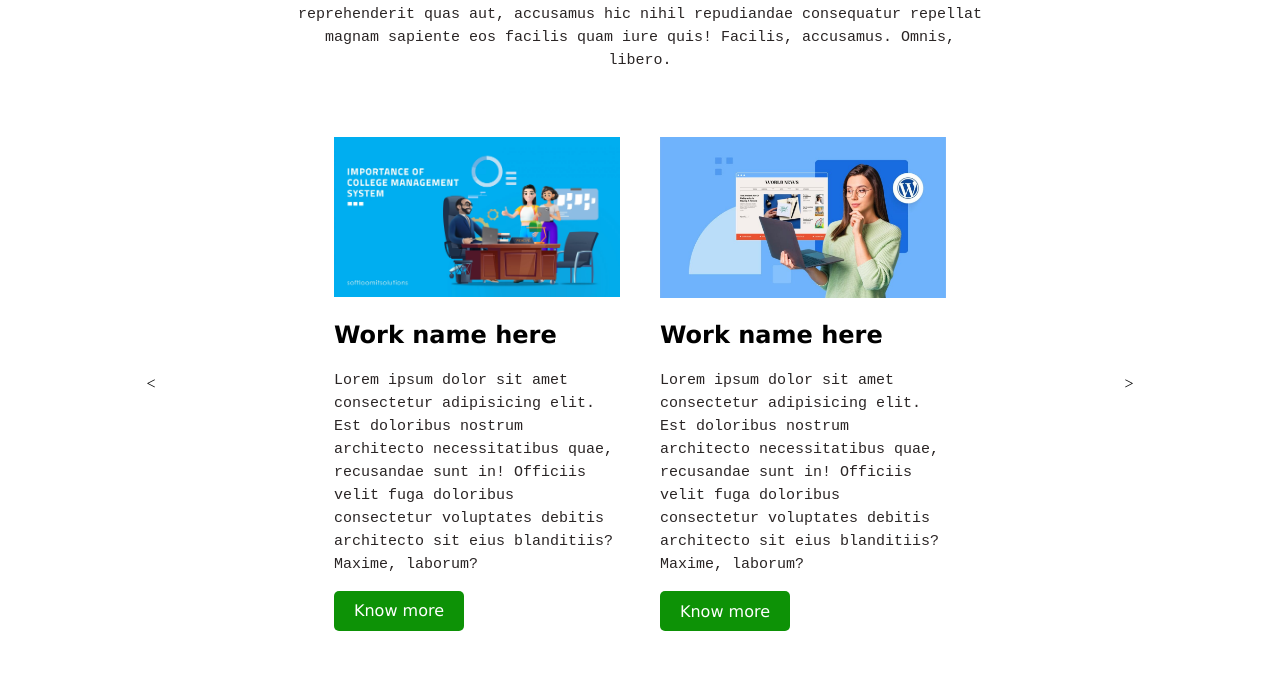
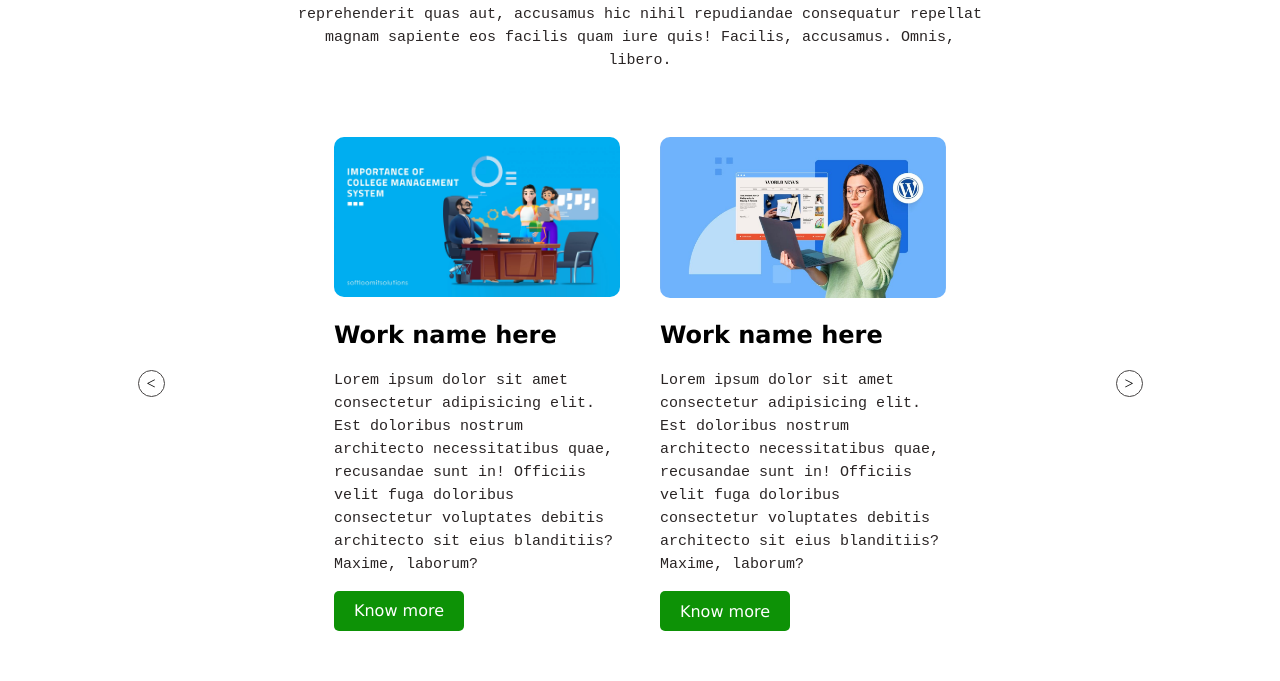
Before and after one commit to Vishal3239/portfolio, a React (Vite) app: page / in a window 1280 px wide. Shown: the part 2980-3661 px from the top of the page. Built offline with nearby package versions, Linux system fonts and the light colour scheme.

Commit message:
recent work

```diff
--- a/src/RecentWork.css
+++ b/src/RecentWork.css
@@ -32,8 +32,13 @@
 .recentwork_img{
     /* height: 300px;
     width: 500px; */
-    max-width:100%;
-    height:auto;
+    /* max-width:100%;
+    height:auto; */
+    width: 100%;
+    max-width: 450px;
+    height: auto;
+    border-radius: 10px;
+    flex-shrink: 0;
 }
 .recentwork_h2{
 font-family: Verdana, Geneva, Tahoma, sans-serif;
@@ -108,7 +113,7 @@ font-family: Verdana, Geneva, Tahoma, sans-serif;
 
 .recentwork_img{
     width: 100%;
-    max-width: 100%;   /* 👈 450px hata do */
+    max-width: 100%;
     height: auto;
 }
 
--- a/src/Recent_woek.jsx
+++ b/src/Recent_woek.jsx
@@ -8,7 +8,7 @@ export default function Recent_work(){
                     <p className='recentwork_p'>Lorem ipsum dolor sit amet, consectetur adipisicing elit. Delectus, libero reprehenderit quas aut, accusamus hic nihil repudiandae consequatur repellat magnam sapiente eos facilis quam iure quis! Facilis, accusamus. Omnis, libero.</p>
                 </div>
                 <div className='recentwork_flex'>
-                   <div  className='left'><spain>&lt;</spain></div>
+                   <div  className='left'><span>&lt;</span></div>
                     <div>
                         <img className='recentwork_img' src="management-system.jpeg" alt="" />
                         <h2 className='recentwork_h2'>Work name here</h2>
@@ -21,7 +21,7 @@ export default function Recent_work(){
                         <p className='recentwork_p'>Lorem ipsum dolor sit amet consectetur adipisicing elit. Est doloribus nostrum architecto necessitatibus quae, recusandae sunt in! Officiis velit fuga doloribus consectetur voluptates debitis architecto sit eius blanditiis? Maxime, laborum?</p>
                         <div className='knowmore'>Know more </div>
                     </div>
-                    <div  className='left'><spain>&gt;</spain></div>
+                    <div  className='left'><span>&gt;</span></div>
                 </div>
 
             </div>
```
